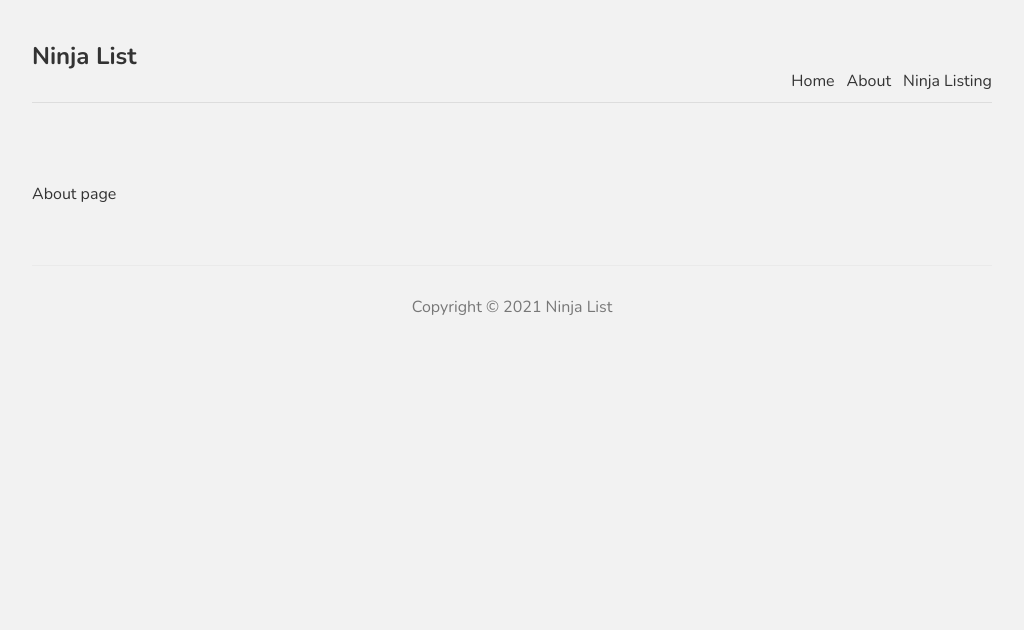
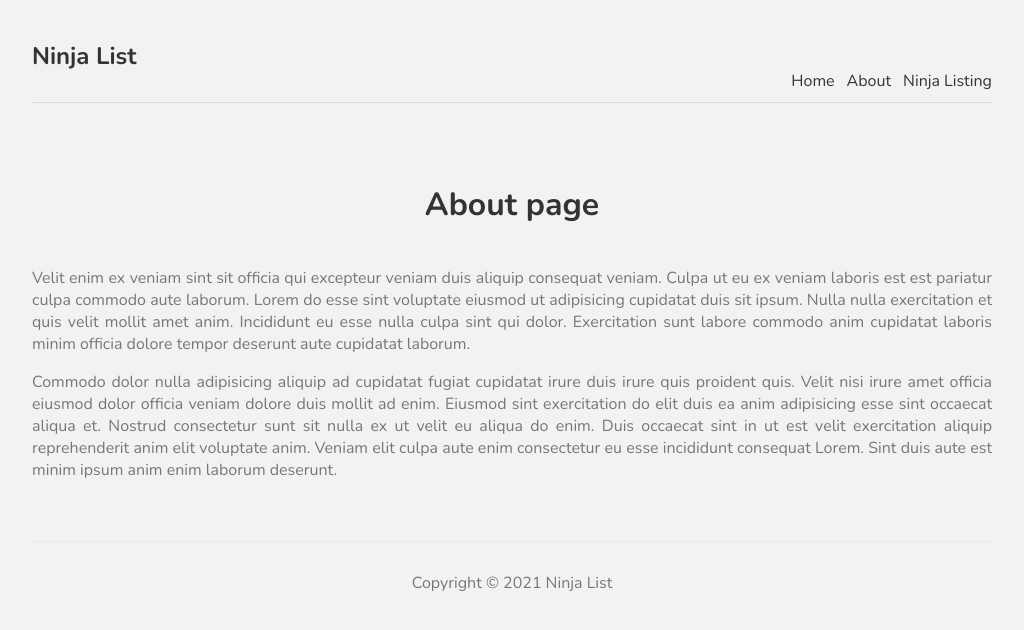
Before and after one commit to nairo-mudumane/ninjalist, a Next.js app: page /about in a window 1280 px wide. Shown: the top 630 px of the page, without its empty margins (128-1152 px from the left). Built offline with nearby package versions, Linux system fonts and the light colour scheme.

Commit message:
updated about page

```diff
--- a/pages/about/index.tsx
+++ b/pages/about/index.tsx
@@ -1,5 +1,41 @@
+import Head from "next/head";
 import React from "react";
+import styles from "../../styles/Home.module.css";
 
 export default function About() {
-    return <div>About page</div>;
+    return (
+        <React.Fragment>
+            <Head>
+                <title>About</title>
+            </Head>
+
+            <div>
+                <h1 className={styles.title}>About page</h1>
+
+                <p className={styles.text}>
+                    Velit enim ex veniam sint sit officia qui excepteur veniam
+                    duis aliquip consequat veniam. Culpa ut eu ex veniam laboris
+                    est est pariatur culpa commodo aute laborum. Lorem do esse
+                    sint voluptate eiusmod ut adipisicing cupidatat duis sit
+                    ipsum. Nulla nulla exercitation et quis velit mollit amet
+                    anim. Incididunt eu esse nulla culpa sint qui dolor.
+                    Exercitation sunt labore commodo anim cupidatat laboris
+                    minim officia dolore tempor deserunt aute cupidatat laborum.
+                </p>
+
+                <p className={styles.text}>
+                    Commodo dolor nulla adipisicing aliquip ad cupidatat fugiat
+                    cupidatat irure duis irure quis proident quis. Velit nisi
+                    irure amet officia eiusmod dolor officia veniam dolore duis
+                    mollit ad enim. Eiusmod sint exercitation do elit duis ea
+                    anim adipisicing esse sint occaecat aliqua et. Nostrud
+                    consectetur sunt sit nulla ex ut velit eu aliqua do enim.
+                    Duis occaecat sint in ut est velit exercitation aliquip
+                    reprehenderit anim elit voluptate anim. Veniam elit culpa
+                    aute enim consectetur eu esse incididunt consequat Lorem.
+                    Sint duis aute est minim ipsum anim enim laborum deserunt.
+                </p>
+            </div>
+        </React.Fragment>
+    );
 }
```
